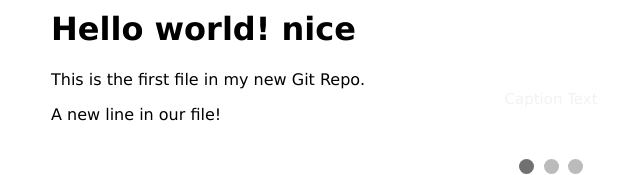
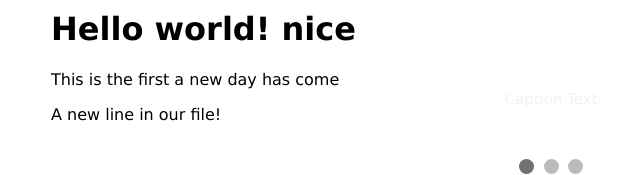
Before and after one commit to Kwarteng11/KITAAB, a plain HTML site: page index.html in a window 1280 px wide. Shown: the part 390-565 px from the top of the page, 89-729 px from the left. Drawn offline with Linux system fonts and the light colour scheme.

Commit message:
i have make changes in paragragh section

```diff
--- a/index.html
+++ b/index.html
@@ -111,7 +111,7 @@ img {vertical-align: middle;}
   <div class="text">Caption Text</div>
 </div>
 <h1>Hello world! nice</h1>
-<p>This is the first file in my new Git Repo.</p>
+<p>This is the first a new day has come</p>
 <p>A new line in our file!</p>
 
 <div class="mySlides fade">
```
